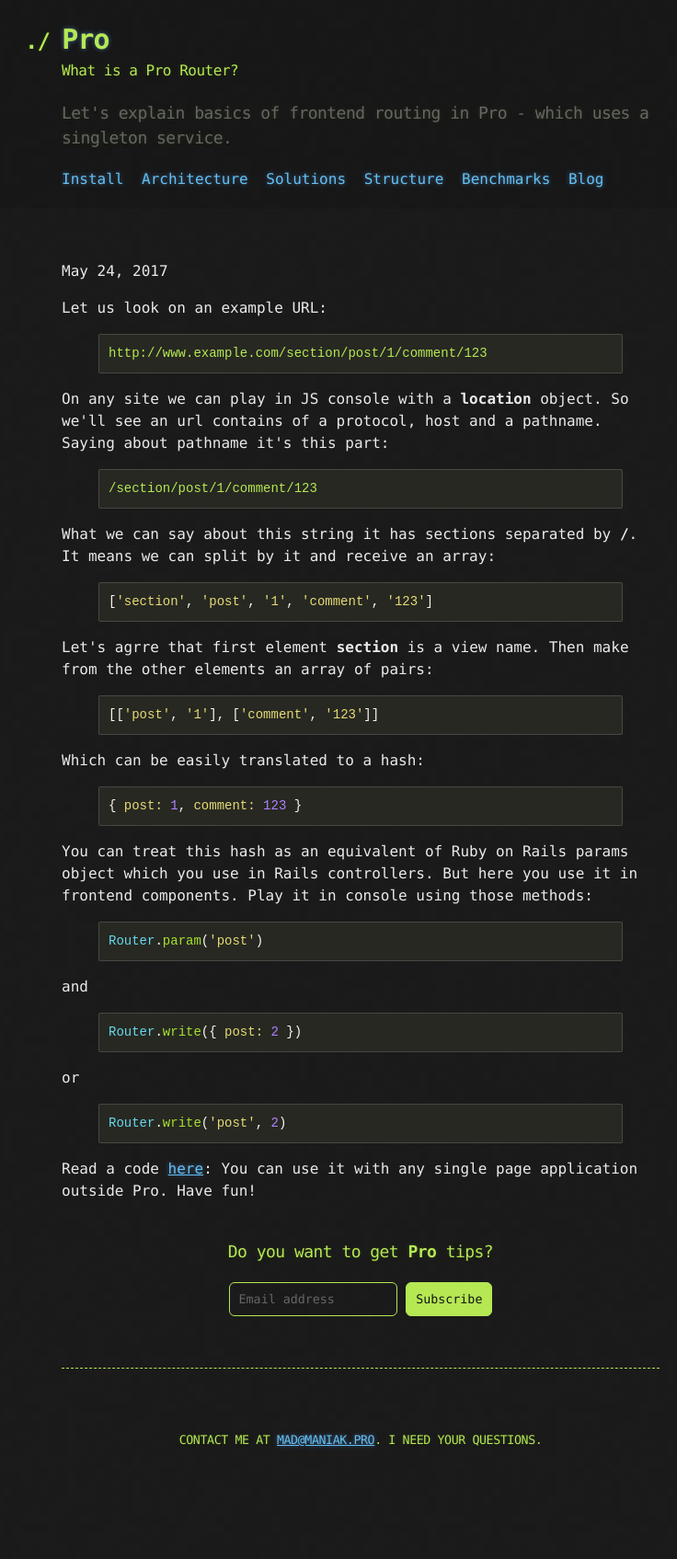
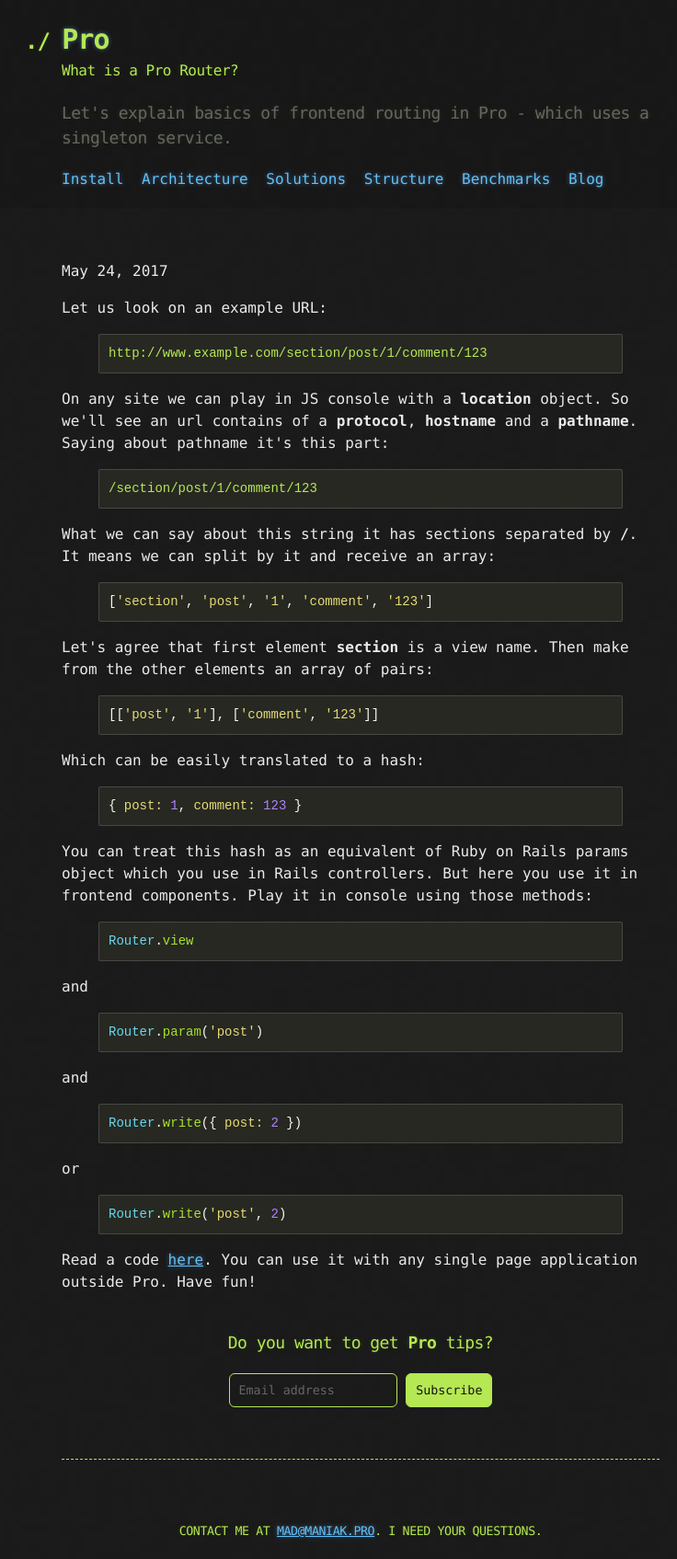
Before and after one commit to madmaniak/pro, a Jekyll site: the page built from _posts/2017-05-24-what-is-a-pro-router.html, in a window 1280 px wide. Shown: the whole page at 92% size, without its empty margins (248-984 px from the left). Built offline with Jekyll 4.4.1, drawn with Linux system fonts in a browser that asks for light colours; Markdown is read by kramdown in place of the engine named in the settings; comment, search, counter and statistics services are not loaded; before the commit the page ends 1596 px from its top, so only the background shows below that.

Commit message:
fix typos

```diff
--- a/_posts/2017-05-24-what-is-a-pro-router.html
+++ b/_posts/2017-05-24-what-is-a-pro-router.html
@@ -11,7 +11,7 @@ http://www.example.com/section/post/1/comment/123
 {% endhighlight %}
 
 On any site we can play in JS console with a <b>location</b> object.
-So we'll see an url contains of a protocol, host and a pathname.
+So we'll see an url contains of a <b>protocol</b>, <b>hostname</b> and a <b>pathname</b>.
 
 Saying about pathname it's this part:
 {% highlight bash %}
@@ -25,7 +25,7 @@ It means we can split by it and receive an array:
 ['section', 'post', '1', 'comment', '123']
 {% endhighlight %}
 
-Let's agrre that first element <b>section</b> is a view name.
+Let's agree that first element <b>section</b> is a view name.
 Then make from the other elements an array of pairs:
 
 {% highlight ruby %}
@@ -44,6 +44,12 @@ which you use in Rails controllers. But here you use it in frontend components.
 Play it in console using those methods:
 
 {% highlight ruby %}
+Router.view
+{% endhighlight %}
+
+and
+
+{% highlight ruby %}
 Router.param('post')
 {% endhighlight %}
 
@@ -59,7 +65,7 @@ or
 Router.write('post', 2)
 {% endhighlight %}
 
-Read a code <a href='https://github.com/madmaniak/pro/blob/master/framework/components/router/router.coffee'>here</a>:
+Read a code <a href='https://github.com/madmaniak/pro/blob/master/framework/components/router/router.coffee'>here</a>.
 
 You can use it with any single page application outside Pro. Have fun!
 </p>
```
